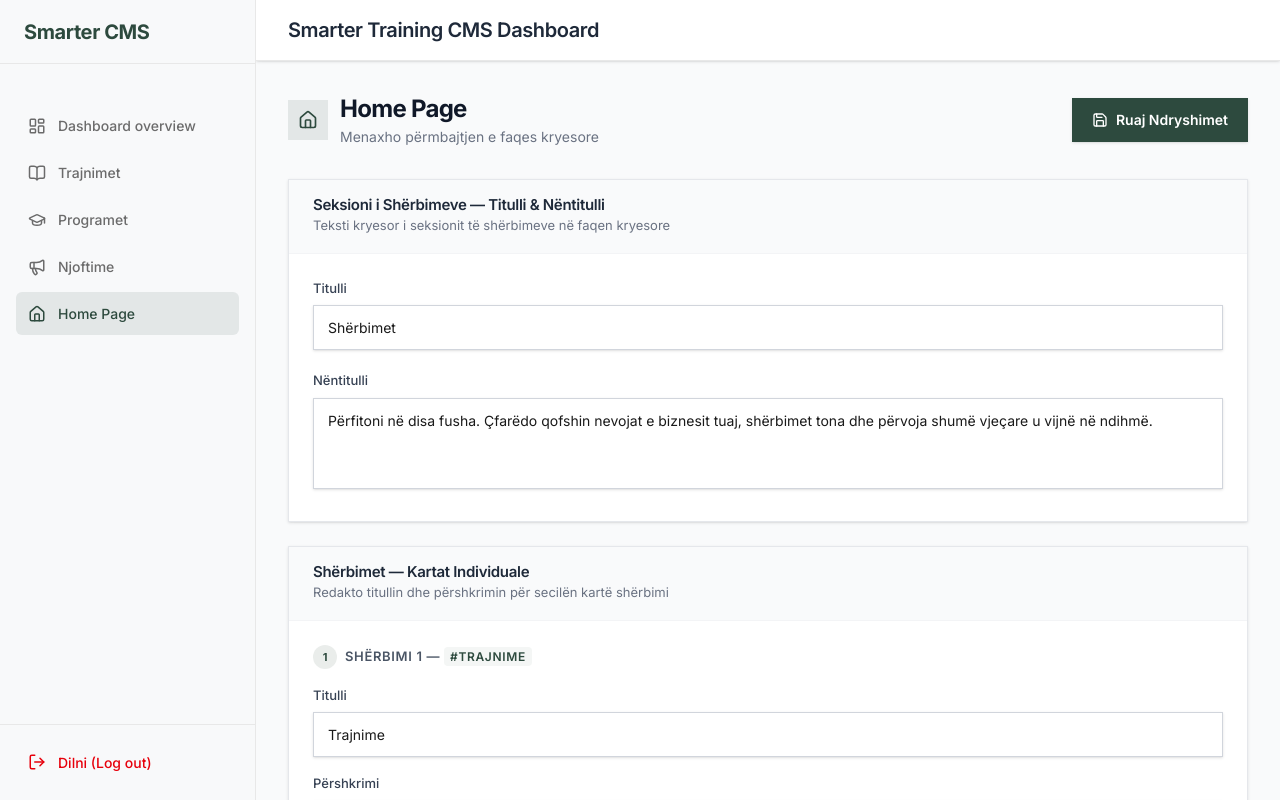
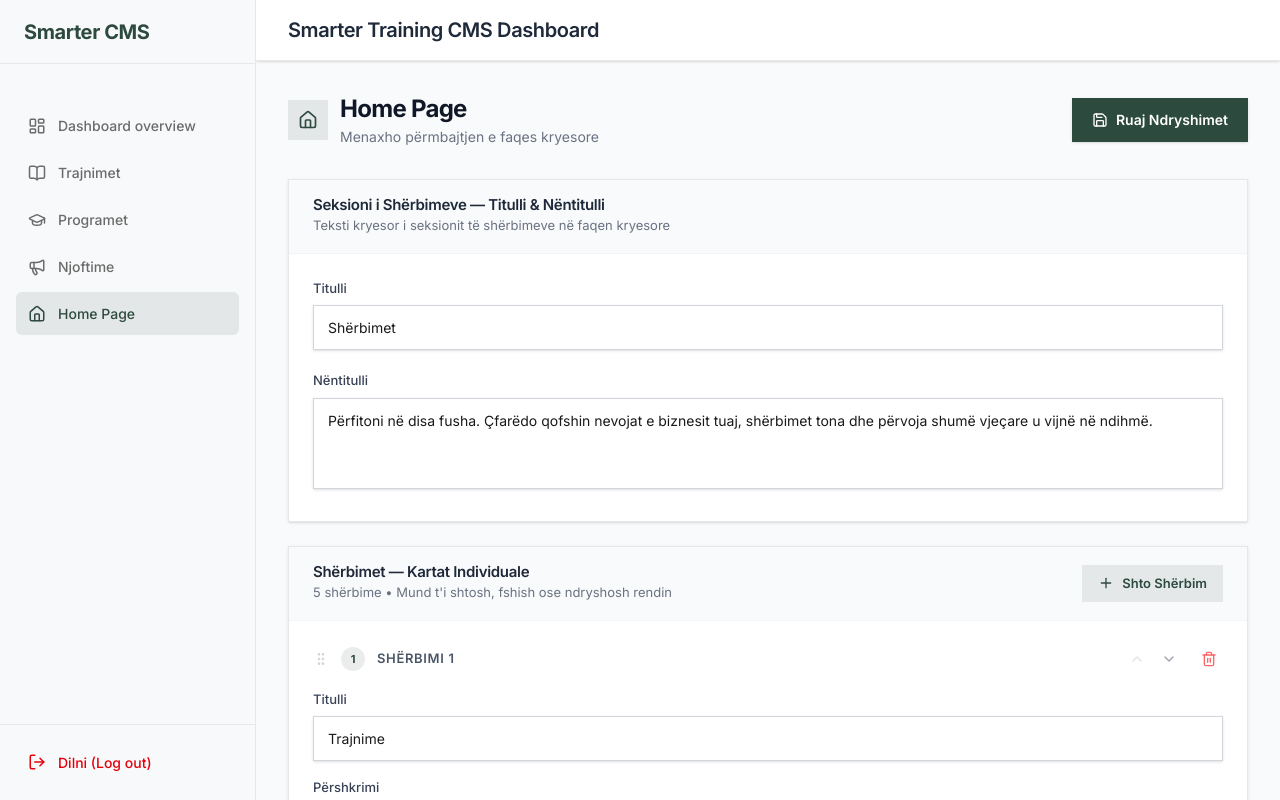
Before and after one commit to kushtrimKlinaku/smarter-training, a Next.js app: page /admin/homepage in a window 1280 px wide. Built offline with nearby package versions, Linux system fonts and the light colour scheme.

Commit message:
feat: full homepage CMS with add/delete/reorder services and photo picker

```diff
--- a/app/admin/(dashboard)/homepage/page.tsx
+++ b/app/admin/(dashboard)/homepage/page.tsx
@@ -1,13 +1,17 @@
 'use client';
 
 import { useState, useEffect, useCallback } from 'react';
-import { Save, CheckCircle, AlertCircle, Home, Loader2 } from 'lucide-react';
+import {
+  Save, CheckCircle, AlertCircle, Home, Loader2,
+  Plus, Trash2, GripVertical, ChevronUp, ChevronDown, Image as ImageIcon
+} from 'lucide-react';
 
 /* ─── Types ─── */
 interface ServiceItem {
   id: string;
   title: string;
   description: string;
+  image: string;
 }
 
 interface ServicesSection {
@@ -20,7 +24,19 @@ interface HomepageContent {
   services: ServicesSection;
 }
 
-/* ─── Toast component ─── */
+/* ─── Available images ─── */
+const AVAILABLE_IMAGES = [
+  { label: 'Arben Salihu 1', value: '/images/programs/Arben Salihu-1.png' },
+  { label: 'Arben Salihu 2', value: '/images/programs/Arben Salihu-2.png' },
+  { label: 'Arben Salihu 3', value: '/images/programs/Arben Salihu.png' },
+  { label: 'Shitje & B2B', value: '/images/programs/sales.png' },
+  { label: 'In-house Trajnim', value: '/images/programs/in_house.png' },
+  { label: 'Coaching', value: '/images/programs/coaching.png' },
+  { label: 'Lidership', value: '/images/programs/leadership.png' },
+  { label: 'Soft Skills', value: '/images/programs/soft_skills.png' },
+];
+
+/* ─── Toast ─── */
 function Toast({ type, message, onClose }: { type: 'success' | 'error'; message: string; onClose: () => void }) {
   useEffect(() => {
     const t = setTimeout(onClose, 3500);
@@ -28,53 +44,64 @@ function Toast({ type, message, onClose }: { type: 'success' | 'error'; message:
   }, [onClose]);
 
   return (
-    <div
-      className={`fixed bottom-6 right-6 z-50 flex items-center gap-3 rounded-xl px-5 py-4 shadow-xl text-[14px] font-medium transition-all animate-in slide-in-from-bottom-4 ${
-        type === 'success'
-          ? 'bg-[#2D4A3E] text-white'
-          : 'bg-red-600 text-white'
-      }`}
-    >
-      {type === 'success' ? (
-        <CheckCircle className="w-5 h-5 shrink-0" />
-      ) : (
-        <AlertCircle className="w-5 h-5 shrink-0" />
-      )}
+    <div className={`fixed bottom-6 right-6 z-50 flex items-center gap-3 rounded-xl px-5 py-4 shadow-xl text-[14px] font-medium ${
+      type === 'success' ? 'bg-[#2D4A3E] text-white' : 'bg-red-600 text-white'
+    }`}>
+      {type === 'success' ? <CheckCircle className="w-5 h-5 shrink-0" /> : <AlertCircle className="w-5 h-5 shrink-0" />}
       {message}
     </div>
   );
 }
 
-/* ─── Default content structure ─── */
+/* ─── Default content ─── */
 const DEFAULT_CONTENT: HomepageContent = {
   services: {
     title: 'Shërbimet',
     subtitle: 'Përfitoni në disa fusha. Çfarëdo qofshin nevojat e biznesit tuaj, shërbimet tona dhe përvoja shumë vjeçare u vijnë në ndihmë.',
     items: [
-      { id: 'trajnime', title: 'Trajnime', description: '' },
-      { id: 'coaching', title: 'Coaching', description: '' },
-      { id: 'rekreacion', title: 'Rekreacion', description: '' },
-      { id: 'matje', title: 'Matje e përforcim', description: '' },
-      { id: 'manuale', title: 'Manuale', description: '' },
+      { id: 'trajnime', title: 'Trajnime', description: '', image: '/images/programs/Arben Salihu-1.png' },
+      { id: 'coaching', title: 'Coaching', description: '', image: '/images/programs/Arben Salihu-2.png' },
+      { id: 'rekreacion', title: 'Rekreacion', description: '', image: '/images/programs/Arben Salihu.png' },
+      { id: 'matje', title: 'Matje e përforcim', description: '', image: '/images/programs/sales.png' },
+      { id: 'manuale', title: 'Manuale', description: '', image: '/images/programs/in_house.png' },
     ],
   },
 };
+
+/* ─── Unique ID generator ─── */
+function generateId(title: string): string {
+  return title.toLowerCase().replace(/\s+/g, '-').replace(/[^a-z0-9-]/g, '') + '-' + Date.now().toString(36);
+}
 
 export default function HomepageAdminPage() {
   const [content, setContent] = useState<HomepageContent>(DEFAULT_CONTENT);
   const [loading, setLoading] = useState(true);
   const [saving, setSaving] = useState(false);
   const [toast, setToast] = useState<{ type: 'success' | 'error'; message: string } | null>(null);
+  const [deleteConfirm, setDeleteConfirm] = useState<string | null>(null);
 
   const closeToast = useCallback(() => setToast(null), []);
 
-  /* Fetch current content */
   useEffect(() => {
     const fetchContent = async () => {
       try {
         const res = await fetch('/api/admin/homepage');
         if (!res.ok) throw new Error('Failed to fetch');
         const data: HomepageContent = await res.json();
+        // Migrate old items that don't have image field
+        if (data.services?.items) {
+          const imageMap: Record<string, string> = {
+            trajnime: '/images/programs/Arben Salihu-1.png',
+            coaching: '/images/programs/Arben Salihu-2.png',
+            rekreacion: '/images/programs/Arben Salihu.png',
+            matje: '/images/programs/sales.png',
+            manuale: '/images/programs/in_house.png',
+          };
+          data.services.items = data.services.items.map((item) => ({
+            ...item,
+            image: item.image || imageMap[item.id] || AVAILABLE_IMAGES[0].value,
+          }));
+        }
         setContent(data);
       } catch (err) {
         console.error(err);
@@ -86,24 +113,53 @@ export default function HomepageAdminPage() {
     fetchContent();
   }, []);
 
-  /* Update helpers */
+  /* ─── Update helpers ─── */
   const updateSectionField = (field: keyof ServicesSection, value: string) => {
-    setContent((prev) => ({
-      ...prev,
-      services: { ...prev.services, [field]: value },
-    }));
+    setContent((prev) => ({ ...prev, services: { ...prev.services, [field]: value } }));
   };
 
   const updateItem = (index: number, field: keyof ServiceItem, value: string) => {
     setContent((prev) => {
-      const items = prev.services.items.map((item, i) =>
-        i === index ? { ...item, [field]: value } : item
-      );
+      const items = prev.services.items.map((item, i) => i === index ? { ...item, [field]: value } : item);
       return { ...prev, services: { ...prev.services, items } };
     });
   };
 
-  /* Save */
+  const addItem = () => {
+    const newItem: ServiceItem = {
+      id: generateId('sherbim-i-ri'),
+      title: 'Shërbimi i Ri',
+      description: '',
+      image: AVAILABLE_IMAGES[0].value,
+    };
+    setContent((prev) => ({
+      ...prev,
+      services: { ...prev.services, items: [...prev.services.items, newItem] },
+    }));
+  };
+
+  const deleteItem = (id: string) => {
+    setContent((prev) => ({
+      ...prev,
+      services: {
+        ...prev.services,
+        items: prev.services.items.filter((item) => item.id !== id),
+      },
+    }));
+    setDeleteConfirm(null);
+  };
+
+  const moveItem = (index: number, direction: 'up' | 'down') => {
+    setContent((prev) => {
+      const items = [...prev.services.items];
+      const target = direction === 'up' ? index - 1 : index + 1;
+      if (target < 0 || target >= items.length) return prev;
+      [items[index], items[target]] = [items[target], items[index]];
+      return { ...prev, services: { ...prev.services, items } };
+    });
+  };
+
+  /* ─── Save ─── */
   const handleSave = async () => {
     setSaving(true);
     try {
@@ -152,27 +208,21 @@ export default function HomepageAdminPage() {
           id="save-homepage-btn"
           className="inline-flex items-center gap-2 bg-[#2D4A3E] text-white px-5 py-2.5 rounded-lg hover:bg-[#243d33] transition-colors disabled:opacity-60 disabled:cursor-not-allowed text-[14px] font-semibold shadow-sm"
         >
-          {saving ? (
-            <Loader2 className="w-4 h-4 animate-spin" />
-          ) : (
-            <Save className="w-4 h-4" />
-          )}
+          {saving ? <Loader2 className="w-4 h-4 animate-spin" /> : <Save className="w-4 h-4" />}
           {saving ? 'Duke ruajtur...' : 'Ruaj Ndryshimet'}
         </button>
       </div>
 
       <div className="space-y-6">
-        {/* Services Section Header */}
+        {/* Section Header Fields */}
         <div className="bg-white rounded-xl border border-gray-200 shadow-sm overflow-hidden">
           <div className="px-6 py-4 border-b border-gray-100 bg-gray-50">
-            <h2 className="text-[15px] font-semibold text-gray-800">Seksioni i Shërbimeve — Titulli &amp; Nëntitulli</h2>
+            <h2 className="text-[15px] font-semibold text-gray-800">Seksioni i Shërbimeve — Titulli & Nëntitulli</h2>
             <p className="text-[13px] text-gray-500 mt-0.5">Teksti kryesor i seksionit të shërbimeve në faqen kryesore</p>
           </div>
           <div className="p-6 space-y-5">
             <div>
-              <label htmlFor="services-title" className="block text-[13px] font-medium text-gray-700 mb-1.5">
-                Titulli
-              </label>
+              <label htmlFor="services-title" className="block text-[13px] font-medium text-gray-700 mb-1.5">Titulli</label>
               <input
                 id="services-title"
                 type="text"
@@ -183,9 +233,7 @@ export default function HomepageAdminPage() {
               />
             </div>
             <div>
-              <label htmlFor="services-subtitle" className="block text-[13px] font-medium text-gray-700 mb-1.5">
-                Nëntitulli
-              </label>
+              <label htmlFor="services-subtitle" className="block text-[13px] font-medium text-gray-700 mb-1.5">Nëntitulli</label>
               <textarea
                 id="services-subtitle"
                 value={content.services.subtitle}
@@ -200,27 +248,90 @@ export default function HomepageAdminPage() {
 
         {/* Service Items */}
         <div className="bg-white rounded-xl border border-gray-200 shadow-sm overflow-hidden">
-          <div className="px-6 py-4 border-b border-gray-100 bg-gray-50">
-            <h2 className="text-[15px] font-semibold text-gray-800">Shërbimet — Kartat Individuale</h2>
-            <p className="text-[13px] text-gray-500 mt-0.5">Redakto titullin dhe përshkrimin për secilën kartë shërbimi</p>
+          <div className="px-6 py-4 border-b border-gray-100 bg-gray-50 flex items-center justify-between">
+            <div>
+              <h2 className="text-[15px] font-semibold text-gray-800">Shërbimet — Kartat Individuale</h2>
+              <p className="text-[13px] text-gray-500 mt-0.5">
+                {content.services.items.length} shërbime • Mund t&apos;i shtosh, fshish ose ndryshosh rendin
+              </p>
+            </div>
+            <button
+              onClick={addItem}
+              className="inline-flex items-center gap-2 bg-[#2D4A3E]/10 text-[#2D4A3E] hover:bg-[#2D4A3E]/20 px-4 py-2 rounded-lg text-[13px] font-semibold transition-colors"
+            >
+              <Plus className="w-4 h-4" />
+              Shto Shërbim
+            </button>
           </div>
+
           <div className="divide-y divide-gray-100">
             {content.services.items.map((item, index) => (
               <div key={item.id} className="p-6">
-                <div className="flex items-center gap-2 mb-4">
-                  <div className="w-6 h-6 rounded-full bg-[#2D4A3E]/10 flex items-center justify-center">
-                    <span className="text-[11px] font-bold text-[#2D4A3E]">{index + 1}</span>
+                {/* Item Header Row */}
+                <div className="flex items-center justify-between mb-4">
+                  <div className="flex items-center gap-3">
+                    <GripVertical className="w-4 h-4 text-gray-300" />
+                    <div className="w-6 h-6 rounded-full bg-[#2D4A3E]/10 flex items-center justify-center">
+                      <span className="text-[11px] font-bold text-[#2D4A3E]">{index + 1}</span>
+                    </div>
+                    <span className="text-[13px] font-semibold text-gray-600 uppercase tracking-wider">
+                      Shërbimi {index + 1}
+                    </span>
                   </div>
-                  <span className="text-[13px] font-semibold text-gray-600 uppercase tracking-wider">
-                    Shërbimi {index + 1} — <code className="font-mono text-[#2D4A3E] text-[12px] bg-[#2D4A3E]/5 px-1.5 py-0.5 rounded">#{item.id}</code>
-                  </span>
+
+                  {/* Controls: move up/down + delete */}
+                  <div className="flex items-center gap-1">
+                    <button
+                      onClick={() => moveItem(index, 'up')}
+                      disabled={index === 0}
+                      title="Lëviz lart"
+                      className="p-1.5 rounded-md text-gray-400 hover:text-gray-700 hover:bg-gray-100 disabled:opacity-30 disabled:cursor-not-allowed transition-colors"
+                    >
+                      <ChevronUp className="w-4 h-4" />
+                    </button>
+                    <button
+                      onClick={() => moveItem(index, 'down')}
+                      disabled={index === content.services.items.length - 1}
+                      title="Lëviz poshtë"
+                      className="p-1.5 rounded-md text-gray-400 hover:text-gray-700 hover:bg-gray-100 disabled:opacity-30 disabled:cursor-not-allowed transition-colors"
+                    >
+                      <ChevronDown className="w-4 h-4" />
+                    </button>
+
+                    {deleteConfirm === item.id ? (
+                      <div className="flex items-center gap-2 ml-2 bg-red-50 border border-red-200 rounded-lg px-3 py-1.5">
+                        <span className="text-[12px] text-red-600 font-medium">Fshi?</span>
+                        <button
+                          onClick={() => deleteItem(item.id)}
+                          className="text-[12px] font-bold text-red-600 hover:text-red-800 transition-colors"
+                        >
+                          Po
+                        </button>
+                        <span className="text-red-300">|</span>
+                        <button
+                          onClick={() => setDeleteConfirm(null)}
+                          className="text-[12px] font-medium text-gray-500 hover:text-gray-700 transition-colors"
+                        >
+                          Jo
+                        </button>
+                      </div>
+                    ) : (
+                      <button
+                        onClick={() => setDeleteConfirm(item.id)}
+                        title="Fshi shërbimin"
+                        className="ml-2 p-1.5 rounded-md text-red-400 hover:text-red-600 hover:bg-red-50 transition-colors"
+                      >
+                        <Trash2 className="w-4 h-4" />
+                      </button>
+                    )}
+                  </div>
                 </div>
+
+                {/* Fields Grid */}
                 <div className="grid gap-4">
+                  {/* Title */}
                   <div>
-                    <label
-                      htmlFor={`item-title-${item.id}`}
-                      className="block text-[13px] font-medium text-gray-700 mb-1.5"
-                    >
+                    <label htmlFor={`item-title-${item.id}`} className="block text-[13px] font-medium text-gray-700 mb-1.5">
                       Titulli
                     </label>
                     <input
@@ -232,11 +343,10 @@ export default function HomepageAdminPage() {
                       placeholder="Titulli i shërbimit..."
                     />
                   </div>
+
+                  {/* Description */}
                   <div>
-                    <label
-                      htmlFor={`item-desc-${item.id}`}
-                      className="block text-[13px] font-medium text-gray-700 mb-1.5"
-                    >
+                    <label htmlFor={`item-desc-${item.id}`} className="block text-[13px] font-medium text-gray-700 mb-1.5">
                       Përshkrimi
                     </label>
                     <textarea
@@ -245,13 +355,63 @@ export default function HomepageAdminPage() {
                       onChange={(e) => updateItem(index, 'description', e.target.value)}
                       rows={5}
                       className="w-full px-3.5 py-2.5 text-[14px] border border-gray-300 rounded-lg shadow-sm focus:outline-none focus:ring-2 focus:ring-[#2D4A3E]/30 focus:border-[#2D4A3E] transition-colors font-mono resize-y"
-                      placeholder="Përshkrimi i shërbimit (mbështet \\n për rreshta të rinj)..."
+                      placeholder="Përshkrimi i shërbimit..."
                     />
-                    <p className="text-[12px] text-gray-400 mt-1.5">Përdorni &#92;n për rreshta të rinj dhe • për lista</p>
+                    <p className="text-[12px] text-gray-400 mt-1.5">Përdorni \n për rreshta të rinj dhe • për lista</p>
+                  </div>
+
+                  {/* Image Picker */}
+                  <div>
+                    <label className="block text-[13px] font-medium text-gray-700 mb-2">
+                      <ImageIcon className="w-3.5 h-3.5 inline mr-1.5 text-gray-500" />
+                      Foto e sfondit
+                    </label>
+                    <div className="grid grid-cols-2 sm:grid-cols-4 gap-2">
+                      {AVAILABLE_IMAGES.map((img) => (
+                        <button
+                          key={img.value}
+                          type="button"
+                          onClick={() => updateItem(index, 'image', img.value)}
+                          className={`relative rounded-lg overflow-hidden border-2 transition-all ${
+                            item.image === img.value
+                              ? 'border-[#2D4A3E] ring-2 ring-[#2D4A3E]/30'
+                              : 'border-gray-200 hover:border-gray-400'
+                          }`}
+                        >
+                          {/* eslint-disable-next-line @next/next/no-img-element */}
+                          <img
+                            src={img.value}
+                            alt={img.label}
+                            className="w-full h-16 object-cover"
+                          />
+                          <div className={`absolute inset-x-0 bottom-0 py-1 text-[10px] font-medium text-center truncate px-1 ${
+                            item.image === img.value ? 'bg-[#2D4A3E] text-white' : 'bg-black/50 text-white'
+                          }`}>
+                            {img.label}
+                          </div>
+                          {item.image === img.value && (
+                            <div className="absolute top-1 right-1 w-4 h-4 bg-[#2D4A3E] rounded-full flex items-center justify-center">
+                              <CheckCircle className="w-3 h-3 text-white" />
+                            </div>
+                          )}
+                        </button>
+                      ))}
+                    </div>
                   </div>
                 </div>
               </div>
             ))}
+          </div>
+
+          {/* Add new service at bottom */}
+          <div className="px-6 py-4 border-t border-dashed border-gray-200 bg-gray-50/50">
+            <button
+              onClick={addItem}
+              className="w-full flex items-center justify-center gap-2 py-3 border-2 border-dashed border-gray-300 rounded-lg text-[14px] font-medium text-gray-500 hover:border-[#2D4A3E] hover:text-[#2D4A3E] hover:bg-[#2D4A3E]/5 transition-all"
+            >
+              <Plus className="w-4 h-4" />
+              + Shto Shërbim të Ri
+            </button>
           </div>
         </div>
 
@@ -262,20 +422,13 @@ export default function HomepageAdminPage() {
             disabled={saving}
             className="inline-flex items-center gap-2 bg-[#2D4A3E] text-white px-6 py-3 rounded-lg hover:bg-[#243d33] transition-colors disabled:opacity-60 disabled:cursor-not-allowed text-[14px] font-semibold shadow-sm"
           >
-            {saving ? (
-              <Loader2 className="w-4 h-4 animate-spin" />
-            ) : (
-              <Save className="w-4 h-4" />
-            )}
+            {saving ? <Loader2 className="w-4 h-4 animate-spin" /> : <Save className="w-4 h-4" />}
             {saving ? 'Duke ruajtur...' : 'Ruaj Ndryshimet'}
           </button>
         </div>
       </div>
 
-      {/* Toast notification */}
-      {toast && (
-        <Toast type={toast.type} message={toast.message} onClose={closeToast} />
-      )}
+      {toast && <Toast type={toast.type} message={toast.message} onClose={closeToast} />}
     </>
   );
 }
```
Also changed, not shown: app/(public)/HomePageClient.tsx (+4 -3 lines).
